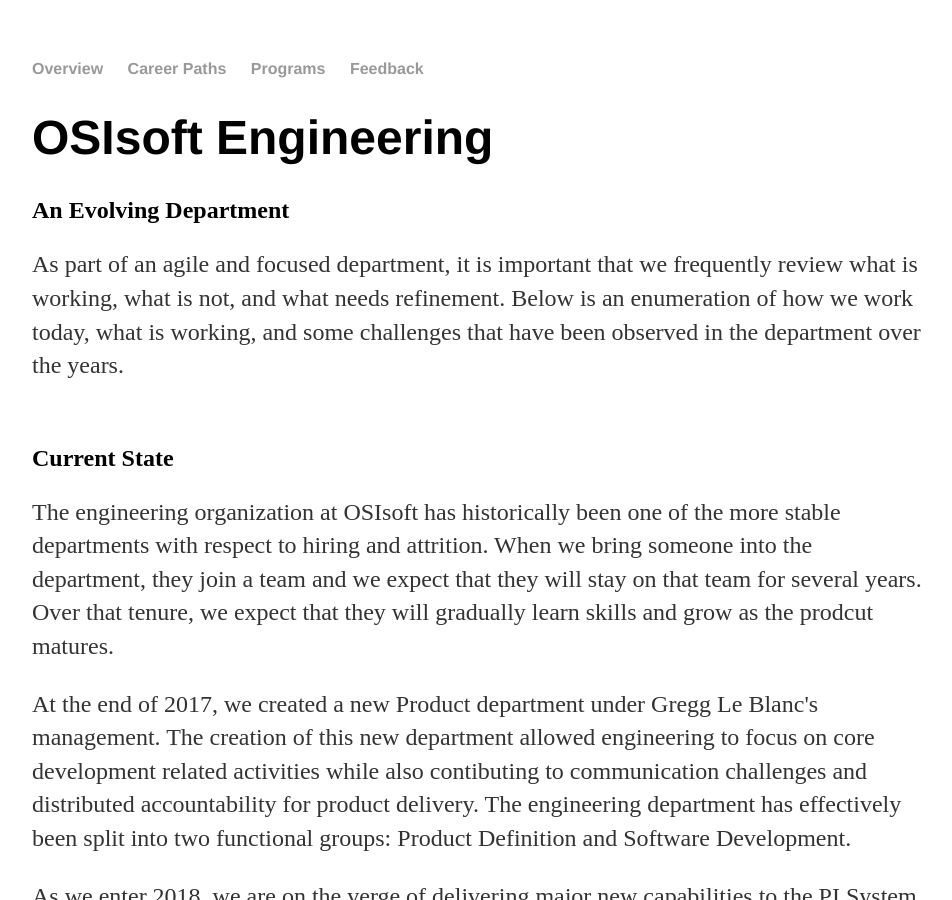
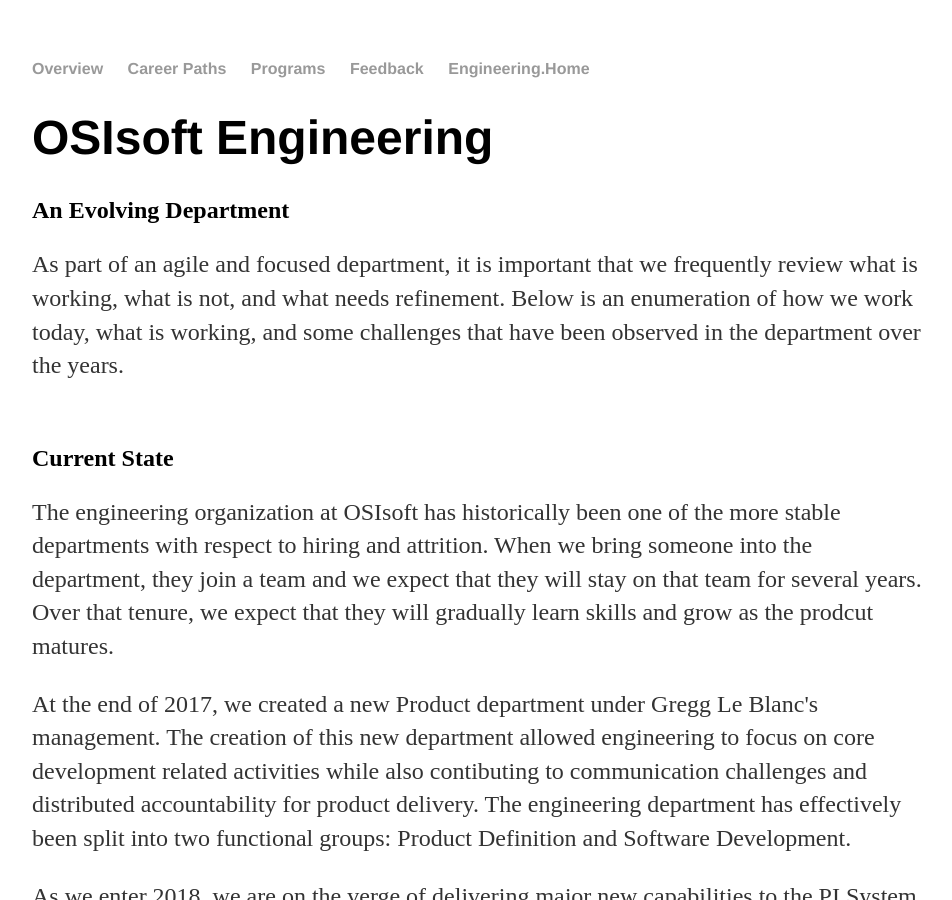
Before and after one commit to OSIEng/osieng.github.io, a Jekyll site: the page built from index.html, in a window 1280 px wide and 900 px high. Shown: the whole window, without its empty margins (160-1112 px from the left). Built offline with Jekyll 4.4.1, drawn with Linux system fonts in a browser that asks for light colours.

Commit message:
Update default.html
Add link to Engineering.Home

```diff
--- a/_layouts/default.html
+++ b/_layouts/default.html
@@ -12,6 +12,7 @@
 		        	<li><a href="/career">Career Paths</a></li>
 	        		<li><a href="/programs">Programs</a></li>
 	        		<li><a href="/feedback">Feedback</a></li>
+				<li><a href="https://osisoft1980.sharepoint.com/teams/Engineering/SitePages/Home.aspx">Engineering.Home</a></li>
 	    		</ul>
 			</nav>
 			<div class="container">
```
